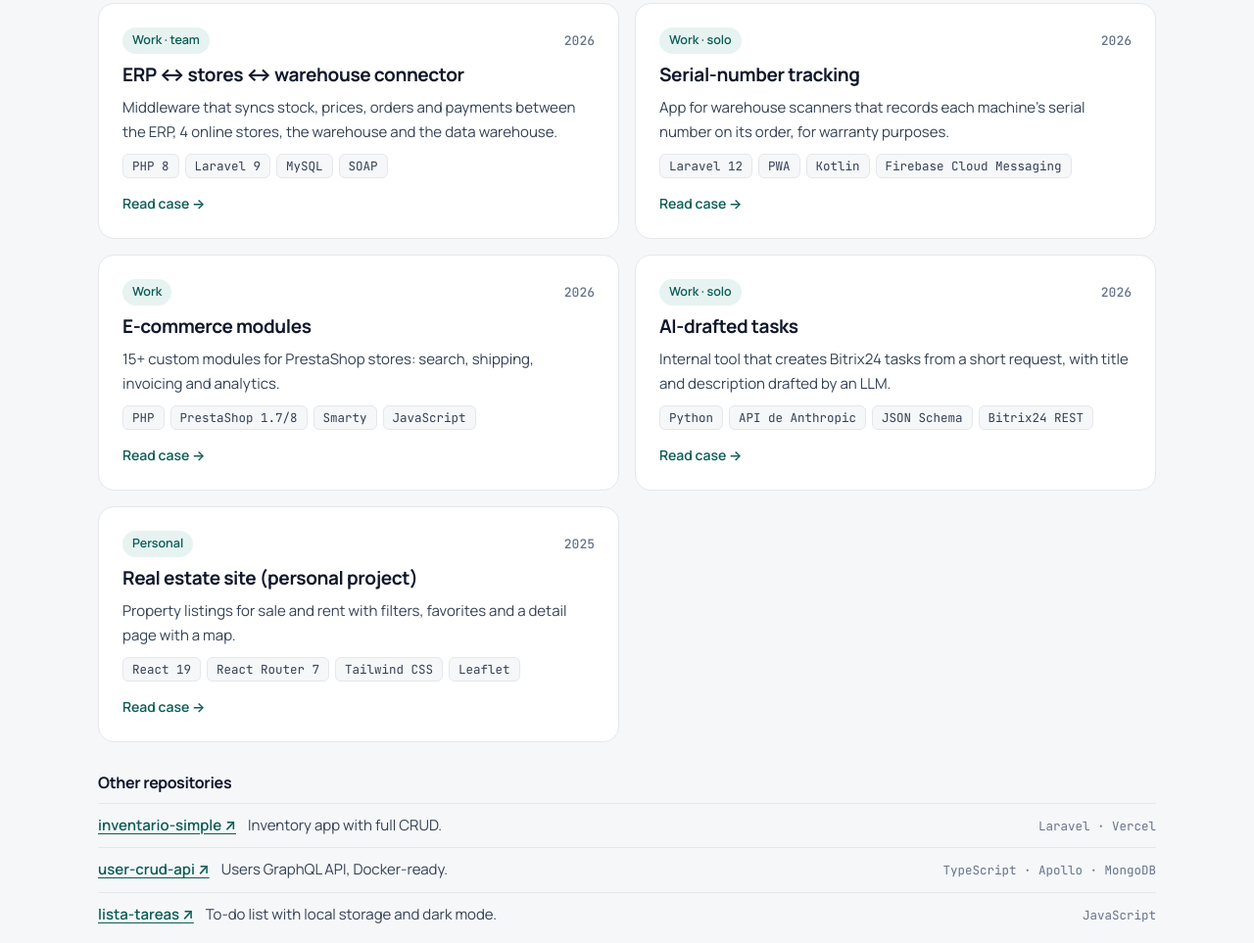
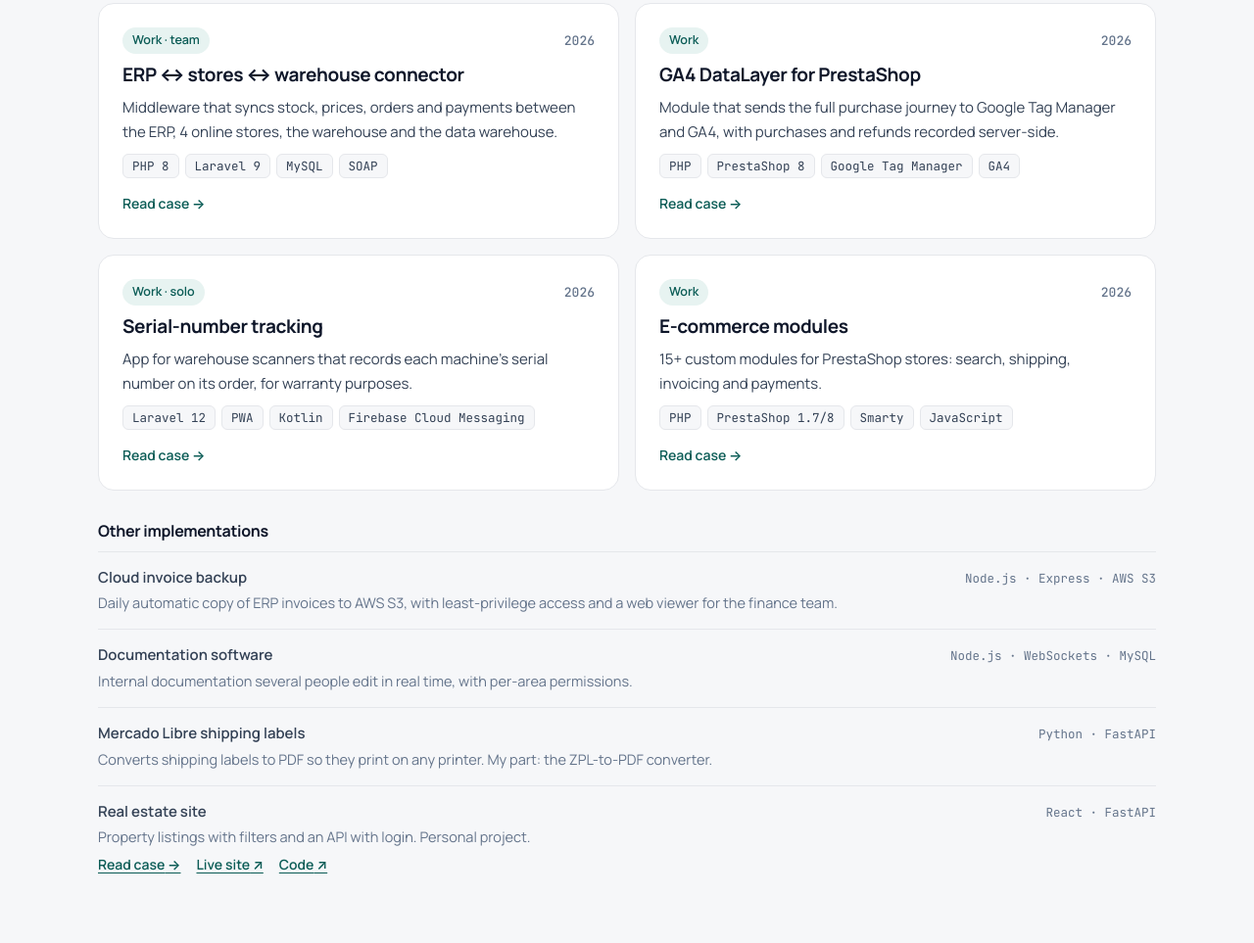
Before and after one commit to MatiasRodriguez21/portafolio-profesional, a plain HTML site: page index.html in a window 1280 px wide. Shown: the part 1617-2580 px from the top of the page at 98% size. Drawn offline with Linux system fonts and the light colour scheme.

Commit message:
Proyectos alineados con el portafolio: DataLayer GA4 y otras implementaciones
- Nuevo caso DataLayer GA4 para PrestaShop.
- Otras implementaciones: backup de facturas, software de documentación, etiquetas de Mercado Libre y gestión inmobiliaria.
- Se quitan Tareas con IA y los repositorios personales.

```diff
--- a/index.html
+++ b/index.html
@@ -130,7 +130,7 @@
       <div class="wrap">
         <header class="section__head">
           <h2><span lang="es">Proyectos</span><span lang="en">Projects</span></h2>
-          <p class="section__note" lang="es">Casos reales con contexto, decisiones técnicas y resultados. El código de los proyectos de trabajo es privado.</p><p class="section__note" lang="en">Real cases with context, technical decisions and outcomes. Code from work projects is private.</p>
+          <p class="section__note" lang="es">Sistemas que desarrollé e implementé, en uso todos los días. Cada caso tiene contexto, decisiones técnicas y resultados; el código de trabajo es privado.</p><p class="section__note" lang="en">Systems I built and rolled out, used every day. Each case covers context, technical decisions and outcomes; work code is private.</p>
         </header>
         <div class="pgrid">
           <article class="pcard">
@@ -141,6 +141,16 @@
             <h3><a class="pcard__link" href="proyectos/conector-erp.html"><span lang="es">Conector ERP ↔ tiendas ↔ depósito</span><span lang="en">ERP ↔ stores ↔ warehouse connector</span></a></h3>
             <p lang="es">Middleware que sincroniza stock, precios, pedidos y cobranzas entre el ERP, 4 tiendas online, el depósito y el data warehouse.</p><p lang="en">Middleware that syncs stock, prices, orders and payments between the ERP, 4 online stores, the warehouse and the data warehouse.</p>
             <ul class="chips"><li>PHP 8</li><li>Laravel 9</li><li>MySQL</li><li>SOAP</li></ul>
+            <span class="pcard__more" aria-hidden="true"><span lang="es">Ver caso →</span><span lang="en">Read case →</span></span>
+          </article>
+          <article class="pcard">
+            <div class="pcard__top">
+              <span class="tag"><span lang="es">Trabajo</span><span lang="en">Work</span></span>
+              <span class="pcard__year">2026</span>
+            </div>
+            <h3><a class="pcard__link" href="proyectos/datalayer-ga4.html"><span lang="es">DataLayer GA4 para PrestaShop</span><span lang="en">GA4 DataLayer for PrestaShop</span></a></h3>
+            <p lang="es">Módulo que envía a Google Tag Manager y GA4 todo el recorrido de compra, con las compras y reembolsos registrados desde el servidor.</p><p lang="en">Module that sends the full purchase journey to Google Tag Manager and GA4, with purchases and refunds recorded server-side.</p>
+            <ul class="chips"><li>PHP</li><li>PrestaShop 8</li><li>Google Tag Manager</li><li>GA4</li></ul>
             <span class="pcard__more" aria-hidden="true"><span lang="es">Ver caso →</span><span lang="en">Read case →</span></span>
           </article>
           <article class="pcard">
@@ -159,48 +169,33 @@
               <span class="pcard__year">2026</span>
             </div>
             <h3><a class="pcard__link" href="proyectos/modulos-ecommerce.html"><span lang="es">Módulos de e-commerce</span><span lang="en">E-commerce modules</span></a></h3>
-            <p lang="es">Más de 15 módulos a medida para tiendas PrestaShop: búsqueda, envíos, facturación y analítica.</p><p lang="en">15+ custom modules for PrestaShop stores: search, shipping, invoicing and analytics.</p>
+            <p lang="es">Más de 15 módulos a medida para tiendas PrestaShop: búsqueda, envíos, facturación y pagos.</p><p lang="en">15+ custom modules for PrestaShop stores: search, shipping, invoicing and payments.</p>
             <ul class="chips"><li>PHP</li><li>PrestaShop 1.7/8</li><li>Smarty</li><li>JavaScript</li></ul>
-            <span class="pcard__more" aria-hidden="true"><span lang="es">Ver caso →</span><span lang="en">Read case →</span></span>
-          </article>
-          <article class="pcard">
-            <div class="pcard__top">
-              <span class="tag"><span lang="es">Trabajo · propio</span><span lang="en">Work · solo</span></span>
-              <span class="pcard__year">2026</span>
-            </div>
-            <h3><a class="pcard__link" href="proyectos/tareas-ia.html"><span lang="es">Tareas redactadas con IA</span><span lang="en">AI-drafted tasks</span></a></h3>
-            <p lang="es">Herramienta interna que crea tareas en Bitrix24 a partir de un pedido corto, con título y descripción redactados por un LLM.</p><p lang="en">Internal tool that creates Bitrix24 tasks from a short request, with title and description drafted by an LLM.</p>
-            <ul class="chips"><li>Python</li><li>API de Anthropic</li><li>JSON Schema</li><li>Bitrix24 REST</li></ul>
-            <span class="pcard__more" aria-hidden="true"><span lang="es">Ver caso →</span><span lang="en">Read case →</span></span>
-          </article>
-          <article class="pcard">
-            <div class="pcard__top">
-              <span class="tag"><span lang="es">Personal</span><span lang="en">Personal</span></span>
-              <span class="pcard__year">2025</span>
-            </div>
-            <h3><a class="pcard__link" href="proyectos/inmobiliaria.html"><span lang="es">Inmobiliaria (proyecto personal)</span><span lang="en">Real estate site (personal project)</span></a></h3>
-            <p lang="es">Sitio de propiedades en venta y alquiler con filtros, favoritos y ficha con mapa.</p><p lang="en">Property listings for sale and rent with filters, favorites and a detail page with a map.</p>
-            <ul class="chips"><li>React 19</li><li>React Router 7</li><li>Tailwind CSS</li><li>Leaflet</li></ul>
             <span class="pcard__more" aria-hidden="true"><span lang="es">Ver caso →</span><span lang="en">Read case →</span></span>
           </article>
         </div>
         <div class="others">
-          <h3><span lang="es">Otros repositorios</span><span lang="en">Other repositories</span></h3>
+          <h3><span lang="es">Otras implementaciones</span><span lang="en">Other implementations</span></h3>
           <ul>
             <li>
-              <a href="https://github.com/MatiasRodriguez21/inventario-simple" target="_blank" rel="noopener">inventario-simple ↗</a>
-              <span lang="es">Inventario con altas, bajas y modificaciones.</span><span lang="en">Inventory app with full CRUD.</span>
-              <span class="others__stack">Laravel · Vercel</span>
+              <div class="others__main"><strong><span lang="es">Backup de facturas en la nube</span><span lang="en">Cloud invoice backup</span></strong><p lang="es">Copia diaria y automática de las facturas del ERP a AWS S3, con permisos mínimos y un visor web para Administración.</p><p lang="en">Daily automatic copy of ERP invoices to AWS S3, with least-privilege access and a web viewer for the finance team.</p></div>
+              <span class="others__stack">Node.js · Express · AWS S3</span>
+
             </li>
             <li>
-              <a href="https://github.com/MatiasRodriguez21/user-crud-api" target="_blank" rel="noopener">user-crud-api ↗</a>
-              <span lang="es">API GraphQL de usuarios lista para Docker.</span><span lang="en">Users GraphQL API, Docker-ready.</span>
-              <span class="others__stack">TypeScript · Apollo · MongoDB</span>
+              <div class="others__main"><strong><span lang="es">Software de documentación</span><span lang="en">Documentation software</span></strong><p lang="es">Documentación interna que varias personas editan en tiempo real, con permisos por área.</p><p lang="en">Internal documentation several people edit in real time, with per-area permissions.</p></div>
+              <span class="others__stack">Node.js · WebSockets · MySQL</span>
+
             </li>
             <li>
-              <a href="https://github.com/MatiasRodriguez21/lista-tareas" target="_blank" rel="noopener">lista-tareas ↗</a>
-              <span lang="es">Lista de tareas con guardado local y modo oscuro.</span><span lang="en">To-do list with local storage and dark mode.</span>
-              <span class="others__stack">JavaScript</span>
+              <div class="others__main"><strong><span lang="es">Etiquetas de Mercado Libre</span><span lang="en">Mercado Libre shipping labels</span></strong><p lang="es">Conversor de etiquetas de envío a PDF para imprimir en cualquier impresora. Mi aporte: el conversor ZPL a PDF.</p><p lang="en">Converts shipping labels to PDF so they print on any printer. My part: the ZPL-to-PDF converter.</p></div>
+              <span class="others__stack">Python · FastAPI</span>
+
+            </li>
+            <li>
+              <div class="others__main"><strong><span lang="es">Gestión inmobiliaria</span><span lang="en">Real estate site</span></strong><p lang="es">Sitio de propiedades con filtros y una API con inicio de sesión. Proyecto personal.</p><p lang="en">Property listings with filters and an API with login. Personal project.</p></div>
+              <span class="others__stack">React · FastAPI</span>
+              <span class="others__links"><a href="proyectos/inmobiliaria.html"><span lang="es">Ver caso</span><span lang="en">Read case</span> →</a> <a href="https://inmobiliaria-app-theta.vercel.app/" target="_blank" rel="noopener"><span lang="es">Ver sitio</span><span lang="en">Live site</span> ↗</a> <a href="https://github.com/MatiasRodriguez21/inmobiliaria-app" target="_blank" rel="noopener"><span lang="es">Código</span><span lang="en">Code</span> ↗</a></span>
             </li>
           </ul>
         </div>
--- a/styles.css
+++ b/styles.css
@@ -176,8 +176,13 @@ html[data-lang="en"] [lang="es"] { display: none !important; }
 .others { margin-top: 32px; }
 .others h3 { font-size: 16px; margin-bottom: 10px; }
 .others li { display: flex; flex-wrap: wrap; align-items: baseline; gap: 4px 12px; padding: 10px 0; border-top: 1px solid var(--line); font-size: 15px; }
-.others li a { font-weight: 600; }
+.others li { padding: 14px 0; }
+.others__main { flex: 1 1 380px; min-width: 0; }
+.others__main strong { display: block; font-weight: 600; margin-bottom: 2px; }
+.others__main p { color: var(--muted); font-size: 14.5px; }
 .others__stack { margin-left: auto; font: 400 12.5px var(--mono); color: var(--muted); }
+.others__links { flex-basis: 100%; display: flex; flex-wrap: wrap; gap: 4px 16px; font-size: 14px; }
+.others__links a { font-weight: 600; }
 
 /* Habilidades */
 .sgrid { display: grid; grid-template-columns: repeat(4, 1fr); gap: 12px; }
```
Also changed, not shown: proyectos/conector-erp.html (+1 -1 lines), proyectos/datalayer-ga4.html (added, +103 -0 lines), proyectos/inmobiliaria.html (+1 -1 lines), proyectos/modulos-ecommerce.html (+5 -5 lines), proyectos/tareas-ia.html (deleted, +0 -103 lines), proyectos/trazabilidad-seriales.html (+1 -1 lines).
